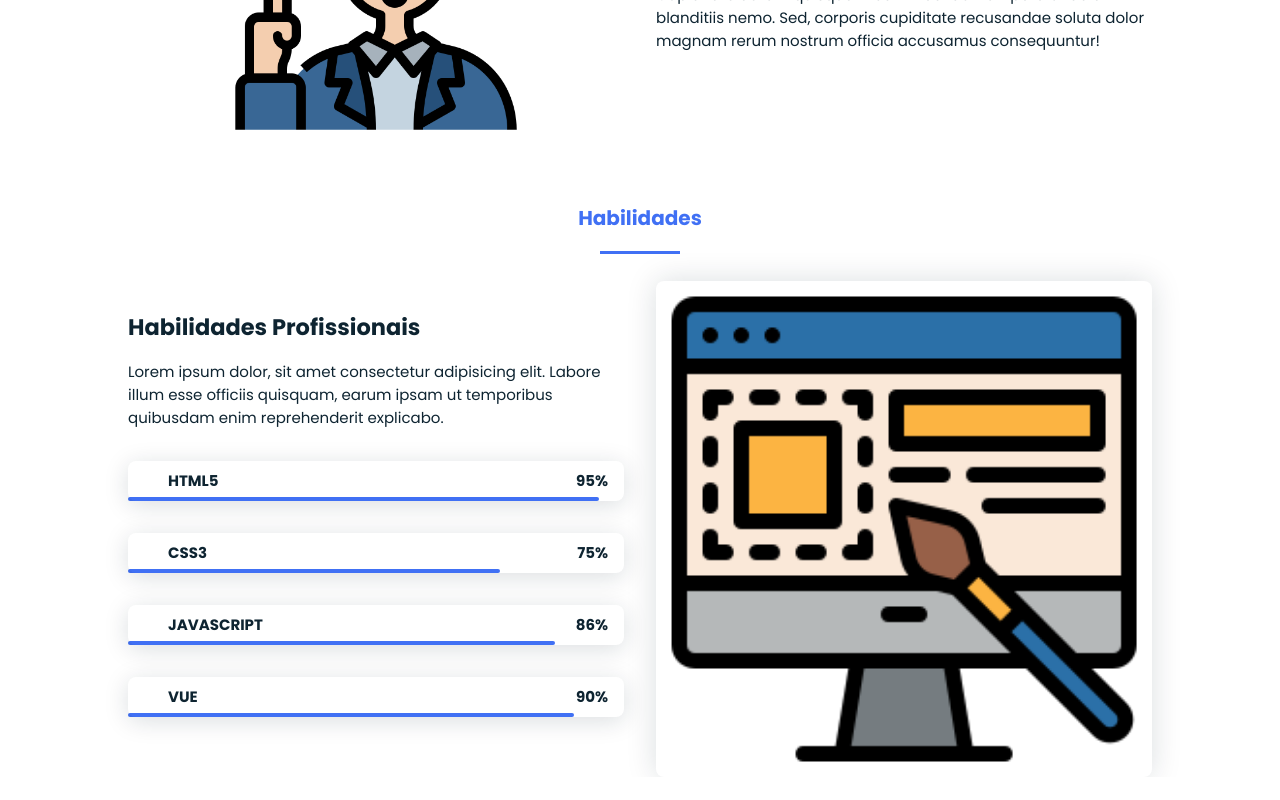
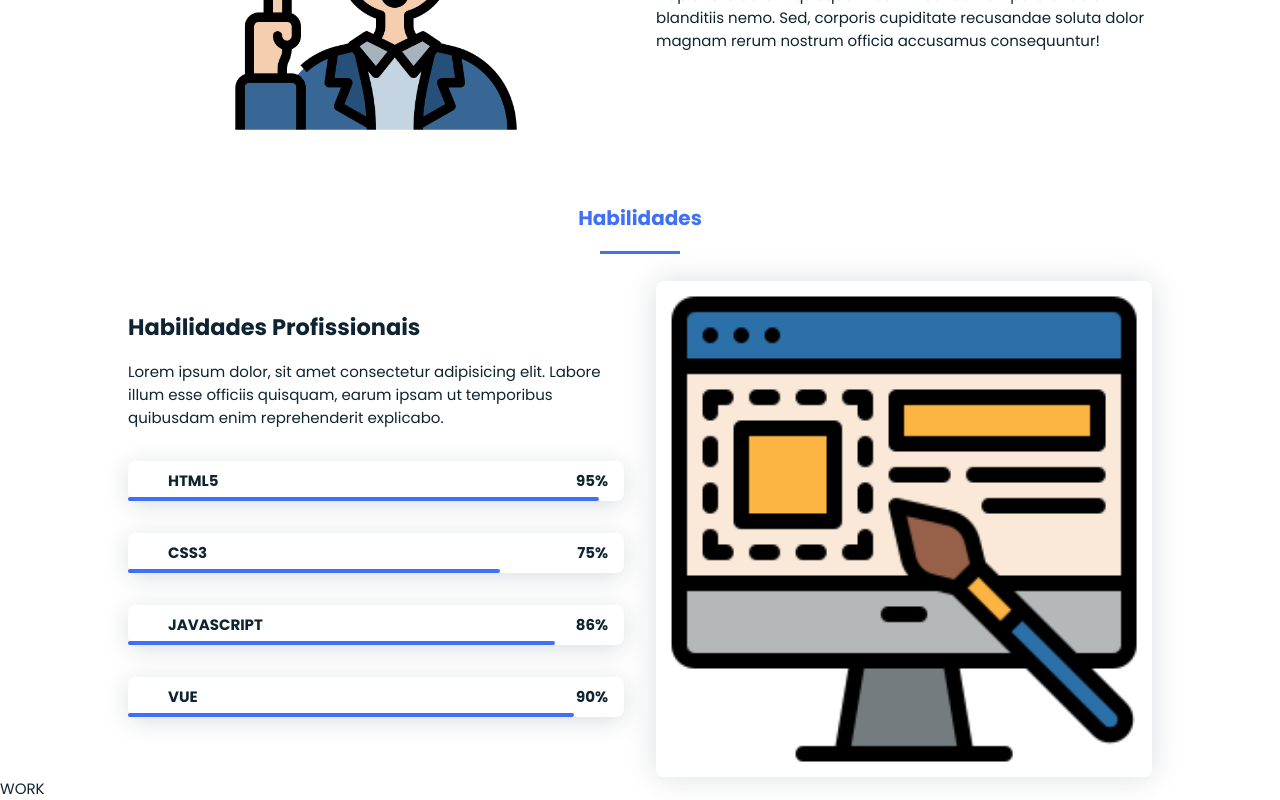
Before and after one commit to felipebiel/site-portifolio-2, a Vue app: page / in a window 1280 px wide. Shown: the part 1119-1919 px from the top of the page. Before the commit the page ends 1896 px from the top, so only its background shows below. Built offline with nearby package versions, Linux system fonts and the light colour scheme; some icons are missing.

Commit message:
new: Arquivos de Works

```diff
--- a/src/App.vue
+++ b/src/App.vue
@@ -5,6 +5,7 @@
       <Home></Home>
       <About></About>
       <Skills></Skills>
+      <Work></Work>
     </main>
   </div>
 </template>
@@ -14,6 +15,7 @@ import Header from '@/components/header/Header.vue';
 import Home from '@/components/home/Home.vue';
 import About from '@/components/about/About.vue';
 import Skills from '@/components/skills/Skills.vue';
+import Work from '@/components/work/Work.vue';
 
 
 export default {
@@ -22,7 +24,8 @@ export default {
     Header,
     Home,
     About,
-    Skills
+    Skills,
+    Work
   }
 }
 </script>
--- /dev/null
+++ b/src/components/work/Work.html
@@ -0,0 +1 @@
+<div>WORK</div>
--- /dev/null
+++ b/src/components/work/Work.vue
@@ -0,0 +1,3 @@
+<template src="./Work.html"></template>
+<script src="./Work.js"></script>
+<style src="./Work.scss" lang="scss" scoped ></style>
```
Also changed, not shown: src/components/work/Work.js (added), src/components/work/Work.scss (added).
